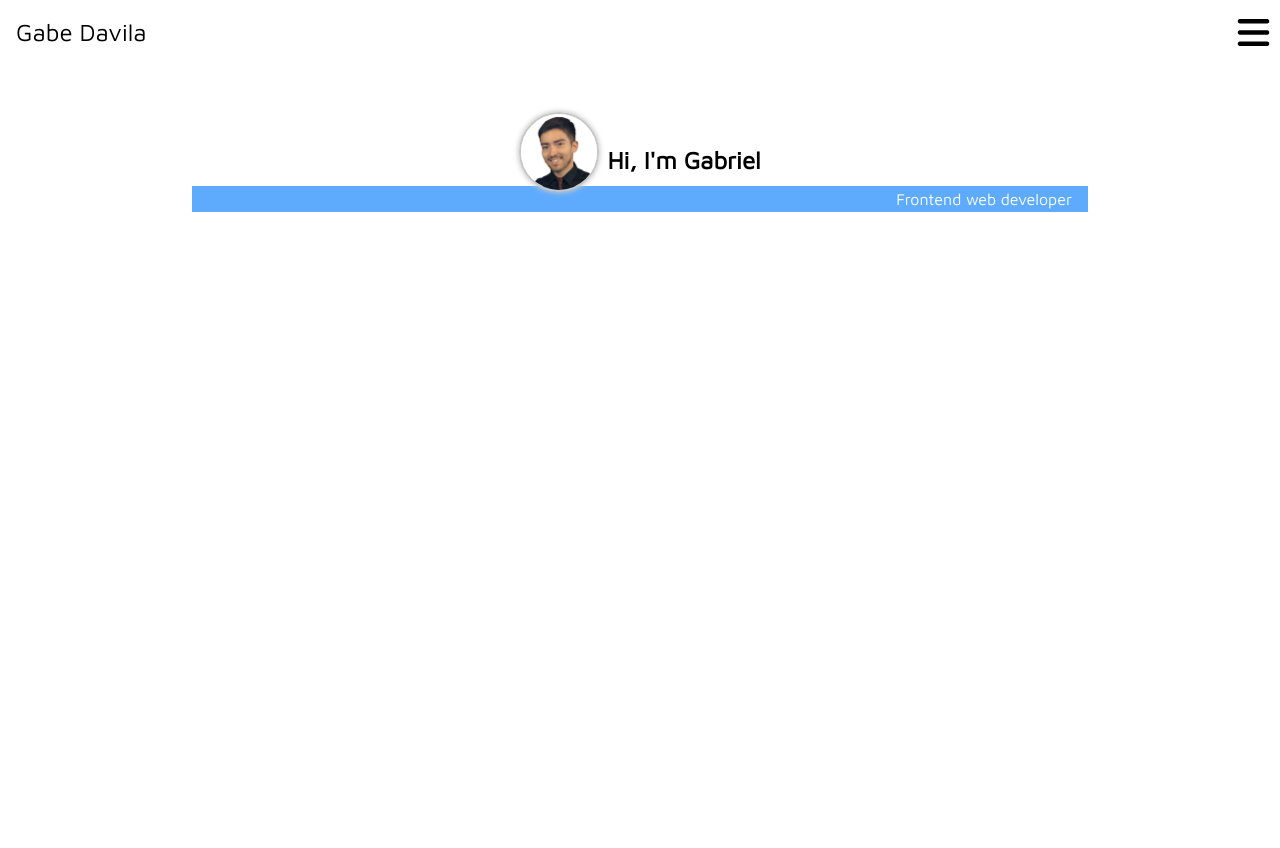
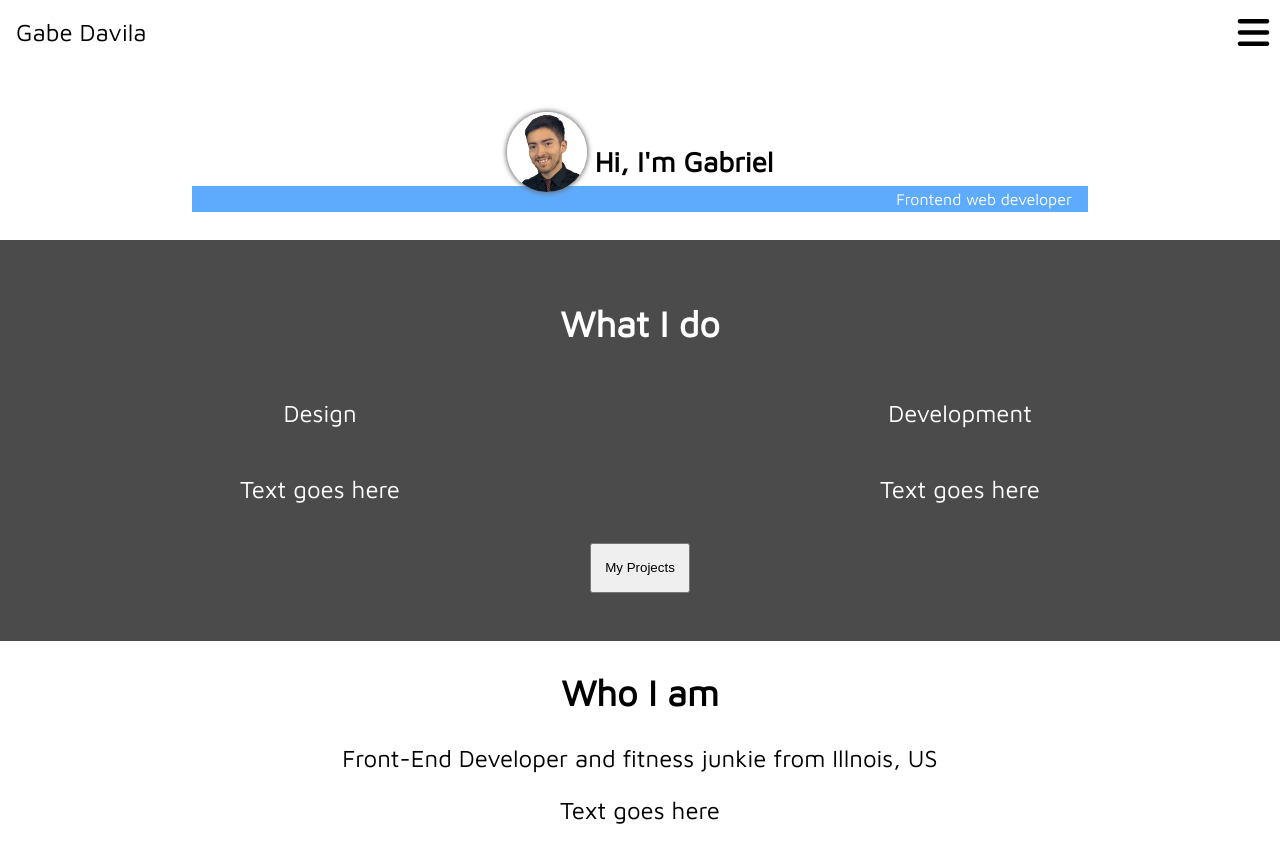
Before and after one commit to GabrielJDavila/Portfolio2.0, a React (Vite) app in the folder portfolio2.0/: page / in a window 1280 px wide. Before the commit the page ends 800 px from the top, so only its background shows below. Built offline with nearby package versions, Linux system fonts and the light colour scheme.

Commit message:
More CSS Updates

```diff
--- /dev/null
+++ b/portfolio2.0/src/About.jsx
@@ -0,0 +1,27 @@
+
+
+export default function About() {
+    return (
+        <main className="about-container">
+            <div className="what-i-do-container">
+                <h2>What I do</h2>
+                <div className="job-description-container">
+                    <div className="design-container">
+                        <p>Design</p>
+                        <p>Text goes here</p>
+                    </div>
+                    <div className="development-container">
+                        <p>Development</p>
+                        <p>Text goes here</p>
+                    </div>
+                </div>
+                <button className="see-projects-btn">My Projects</button>
+            </div>
+            <div className="who-i-am-container">
+                <h2>Who I am</h2>
+                <p>Front-End Developer and fitness junkie from Illnois, US</p>
+                <p>Text goes here</p>
+            </div>
+        </main>
+    )
+}
--- a/portfolio2.0/src/App.jsx
+++ b/portfolio2.0/src/App.jsx
@@ -1,6 +1,7 @@
 import { useState } from 'react'
 import Nav from "./Nav"
 import Hero from "./Hero"
+import About from "./About"
 
 function App() {
   const [showMenu, setShowMenu] = useState(false)
@@ -15,6 +16,7 @@ function App() {
         toggleMenu={() => toggleMenu()}
       />
       <Hero />
+      <About />
     </div>
   )
 }
--- a/portfolio2.0/src/index.css
+++ b/portfolio2.0/src/index.css
@@ -152,7 +152,7 @@ body {
   padding: 1rem;
   display: flex;
   position: relative;
-  margin: 2rem auto 0 auto;
+  margin: 2rem auto;
   text-align: center;
   justify-content: center;
   align-items: center;
@@ -162,12 +162,12 @@ body {
   margin-right: .5rem;
   width: 5rem;
   border-radius: 50%;
-  border: 2px solid rgb(199, 199, 199);
-  box-shadow: 0px 0px 5px 1px rgb(199, 199, 199);
+  /* border: 2px solid rgb(199, 199, 199); */
+  box-shadow: 0px 0px 5px 1px rgb(106, 106, 106);
 }
 
 .hero-title {
-  font-size: 1.5rem;
+  font-size: 1.75rem;
   margin-bottom: 0;
   text-align: left;
 }
@@ -184,3 +184,29 @@ body {
   z-index: -1;
   top: 90px;
 }
+
+.what-i-do-container {
+  background: rgb(75, 75, 75);
+  color: white;
+  display: flex;
+  flex-direction: column;
+  padding: 2rem 0;
+}
+
+.job-description-container {
+  display: flex;
+  flex-direction: row;
+  justify-content: space-around;
+}
+
+.design-container,
+.development-container {
+  display: flex;
+  flex-direction: column;
+}
+
+.see-projects-btn {
+  width: 100px;
+  height: 50px;
+  margin: 1rem auto;
+}
```
